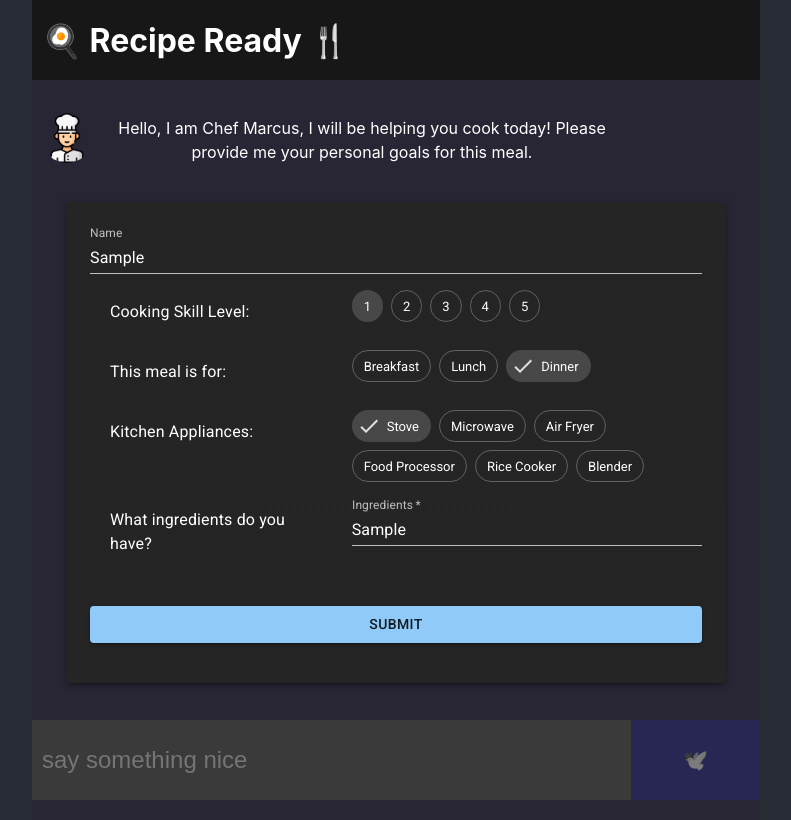
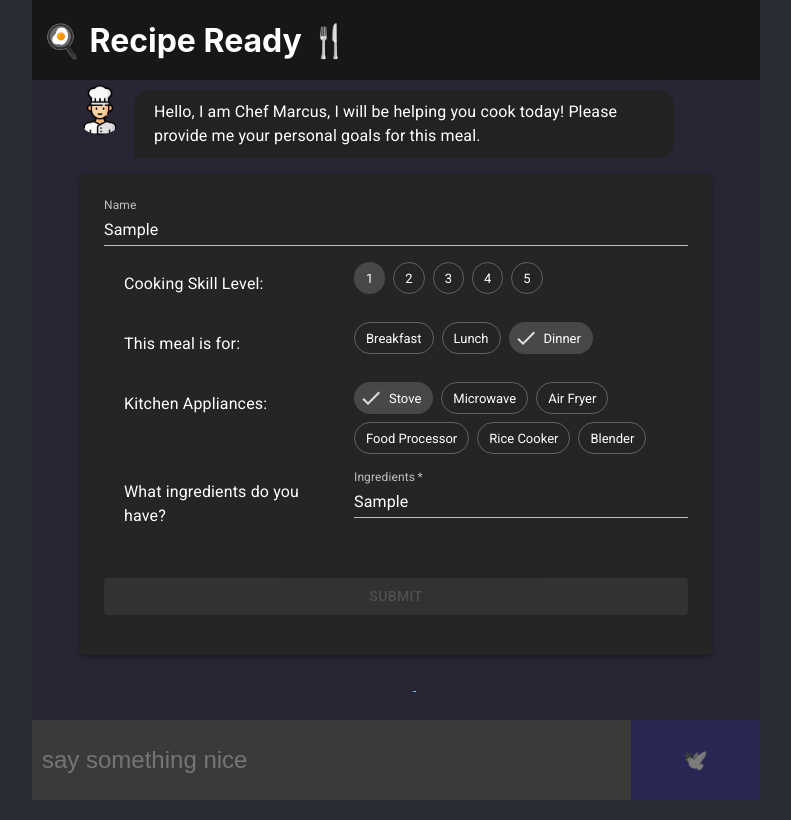
Before and after one commit to Quienten/recipe-ready, a React (Create React App) app in the folder client/: page / in a window 1280 px wide. Both pictures are taken after typing "Sample", "Sample" into the empty fields and a click on the button "SUBMIT". Shown: the whole page, without its empty margins (244-1035 px from the left). Built offline with nearby package versions, Linux system fonts and the light colour scheme; no server answers.

Commit message:
New Chat message design.

```diff
--- a/client/src/AIChat.jsx
+++ b/client/src/AIChat.jsx
@@ -1,11 +1,14 @@
 import ChatMessage from "./ChatMessage";
 import {useState} from "react";
 import WhatToCookForm from "./WhatToCookForm";
+import {CircularProgress, Container} from "@mui/material";
 
 const FIRST_MSG = "Hello, I am Chef Marcus, I will be helping you cook today! Please provide me your personal goals for this meal."
 
 function AIChat() {
     const [formValue, setFormValue] = useState('');
+
+    const [waiting, setWaiting] = useState(false)
 
     const [messages, setMessages] = useState([
         {id: 1, text: FIRST_MSG, type: "chat", author: "ai"},
@@ -17,19 +20,21 @@ function AIChat() {
     }
 
     return (<>
-        <main>
+        <Container component="main">
 
             {messages.map((msg, i) => {
                 switch(msg.type) {
                     case 'chat':
                         return <ChatMessage key={i} message={msg}/>
                     case 'what_to_cook':
-                        return <WhatToCookForm key={i} addNewMessage={addNewMessage}/>
+                        return <WhatToCookForm key={i} addNewMessage={addNewMessage} setWaiting={setWaiting}/>
                 }
 
             })}
 
-        </main>
+            {waiting && <CircularProgress />}
+
+        </Container>
 
 
         <form className="chat-form">
--- a/client/src/ChatMessage.jsx
+++ b/client/src/ChatMessage.jsx
@@ -1,13 +1,23 @@
 import chef_icon from './chef.png';
+import {Avatar, Container, Grid, Typography} from "@mui/material";
 
 function ChatMessage(props) {
     const { text, type} = props.message;
 
     return (<>
-        <div className={`message ${type}`}>
-            <img src={chef_icon} className={`chef`}/>
-            <p>{text}</p>
-        </div>
+        <Container className={`message ${type}`}>
+            <Grid container spacing={2}>
+                <Grid item xs={1}>
+                    <Avatar src={chef_icon} className={`chef`}/>
+                </Grid>
+                <Grid item xs={11}>
+                    <Typography align="left"
+                        sx={{borderRadius: 4, borderBottomLeftRadius: 0, backgroundColor: "#222"}}
+                    >{text}</Typography>
+                </Grid>
+            </Grid>
+
+        </Container>
     </>)
 }
 
--- a/client/src/WhatToCookForm.jsx
+++ b/client/src/WhatToCookForm.jsx
@@ -6,11 +6,13 @@ import DoneIcon from '@mui/icons-material/Done';
 import TextField from '@mui/material/TextField';
 import {Box, Container, Grid, Paper, Typography} from "@mui/material";
 
-function WhatToCookForm({addNewMessage}) {
+function WhatToCookForm({addNewMessage, setWaiting}) {
 
     const [name, setName] = useState("")
 
     const [skillLevel, setSkillLevel] = useState(1)
+
+    const [complete, setComplete] = useState(false)
 
     const defaultApplianceData = [
         { id: "1", value: "Stove", selected: true},
@@ -73,11 +75,13 @@ function WhatToCookForm({addNewMessage}) {
         return true
     }
 
-    function submit(event) {
+    async function submit(event) {
         console.log("submitted")
         event.preventDefault()
 
-        if(!validateData()) {
+        setComplete(true)
+
+        if (!validateData()) {
             addNewMessage({id: 2, text: "Invalid data", type: "chat", author: "ai"})
             return
         }
@@ -90,18 +94,20 @@ function WhatToCookForm({addNewMessage}) {
             ingredients: ingredients
         }
 
+        setWaiting(true)
+
         const serializedBody = JSON.stringify(formData);
         const fetchOptions = {
             method: 'POST',
-            headers: { 'Content-Type': 'application/json' },
+            headers: {'Content-Type': 'application/json'},
             body: serializedBody
         };
 
-        fetch('/what_to_cook', fetchOptions)
+        await fetch('/what_to_cook', fetchOptions)
             .then((res) => res.json())
             .then((data) => addNewMessage({id: 3, text: data.message.content, type: "chat", author: "ai"}))
 
-
+        setWaiting(false);
 
     }
 
@@ -209,6 +215,7 @@ function WhatToCookForm({addNewMessage}) {
                                 fullWidth
                                 variant="contained"
                                 sx={{mt: 3, mb: 2}}
+                                disabled={complete}
                             >
                                 Submit
                             </Button>
```
